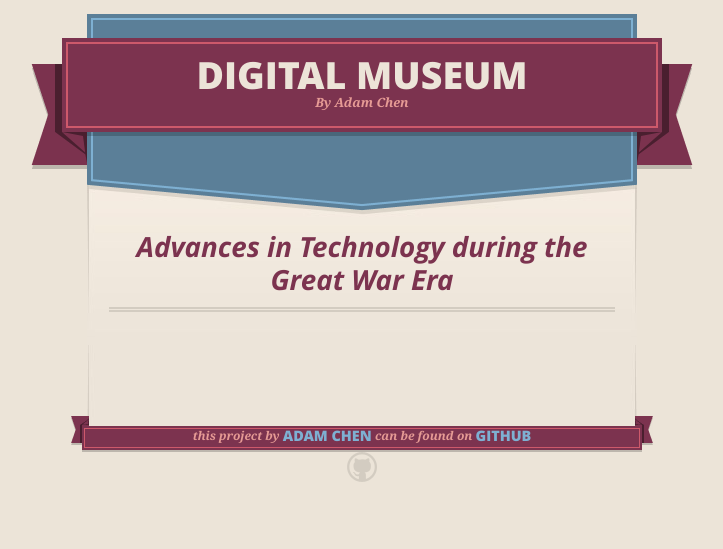
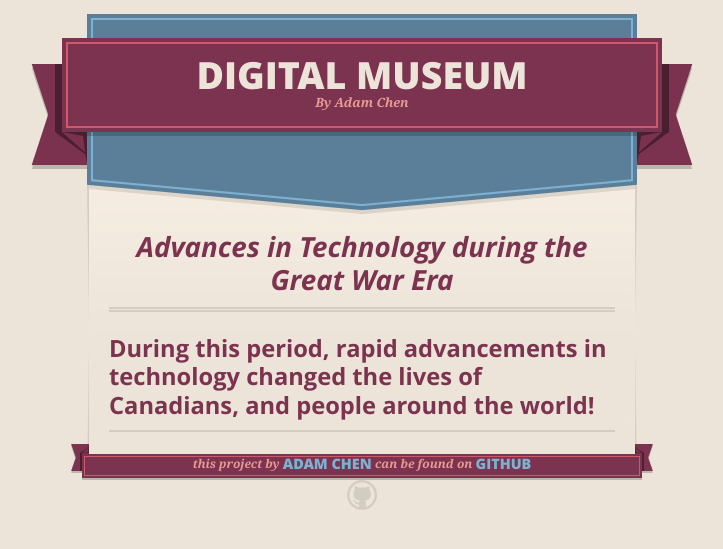
Before and after one commit to encodeous/CHC2D-DigitalMuseum, a Jekyll site: the page built from index.md, in a window 1280 px wide. Shown: the top 549 px of the page, without its empty margins (278-1001 px from the left). Built offline with Jekyll 4.4.1, drawn with Linux system fonts in a browser that asks for light colours; our own code applies the rules of GitHub Pages for plain Markdown files.

Commit message:
Update index.md

```diff
--- a/index.md
+++ b/index.md
@@ -3,3 +3,5 @@ layout: default
 published: true
 ---
 # Advances in Technology during the Great War Era
+
+## During this period, rapid advancements in technology changed the lives of Canadians, and people around the world!
```
